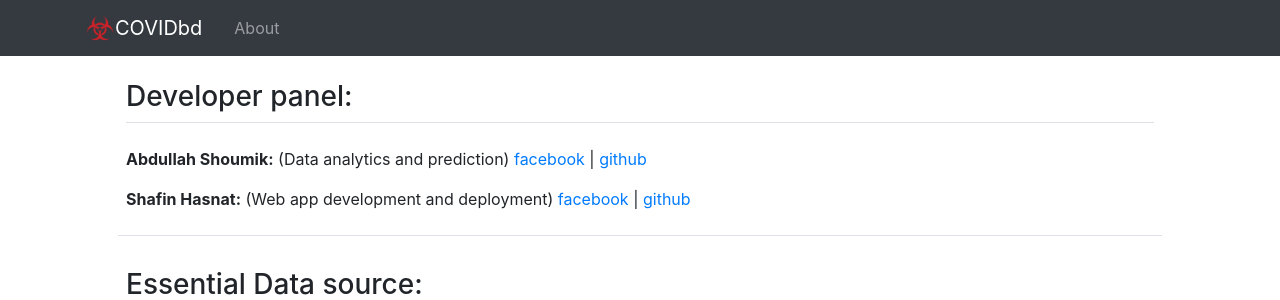
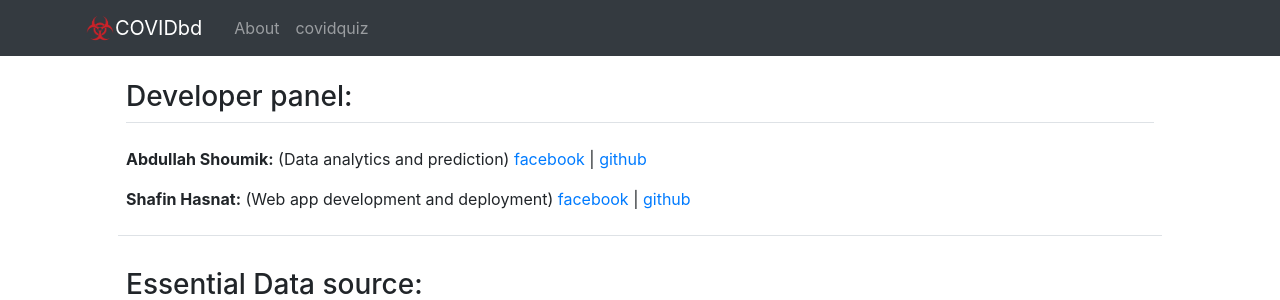
Before and after one commit to shafinhasnat/Django-based-covid-info-BD, a Django app: page /about/ in a window 1280 px wide. Shown: the top 300 px of the page. Run offline with Django 3.2, Linux system fonts and the light colour scheme; some libraries are stand-ins or nearby versions.

Commit message:
covidquiz

```diff
--- a/covidPr_app/templates/base.html
+++ b/covidPr_app/templates/base.html
@@ -127,6 +127,7 @@
           <div class="collapse navbar-collapse" id="navbarToggle">
             <div class="navbar-nav mr-auto">
               <a class="nav-item nav-link" href="{% url 'about' %}">About</a>
+              <a class="nav-item nav-link" href="https://covidquiz.herokuapp.com/">covidquiz</a>
             </div>
           </div>
         </div>
```
